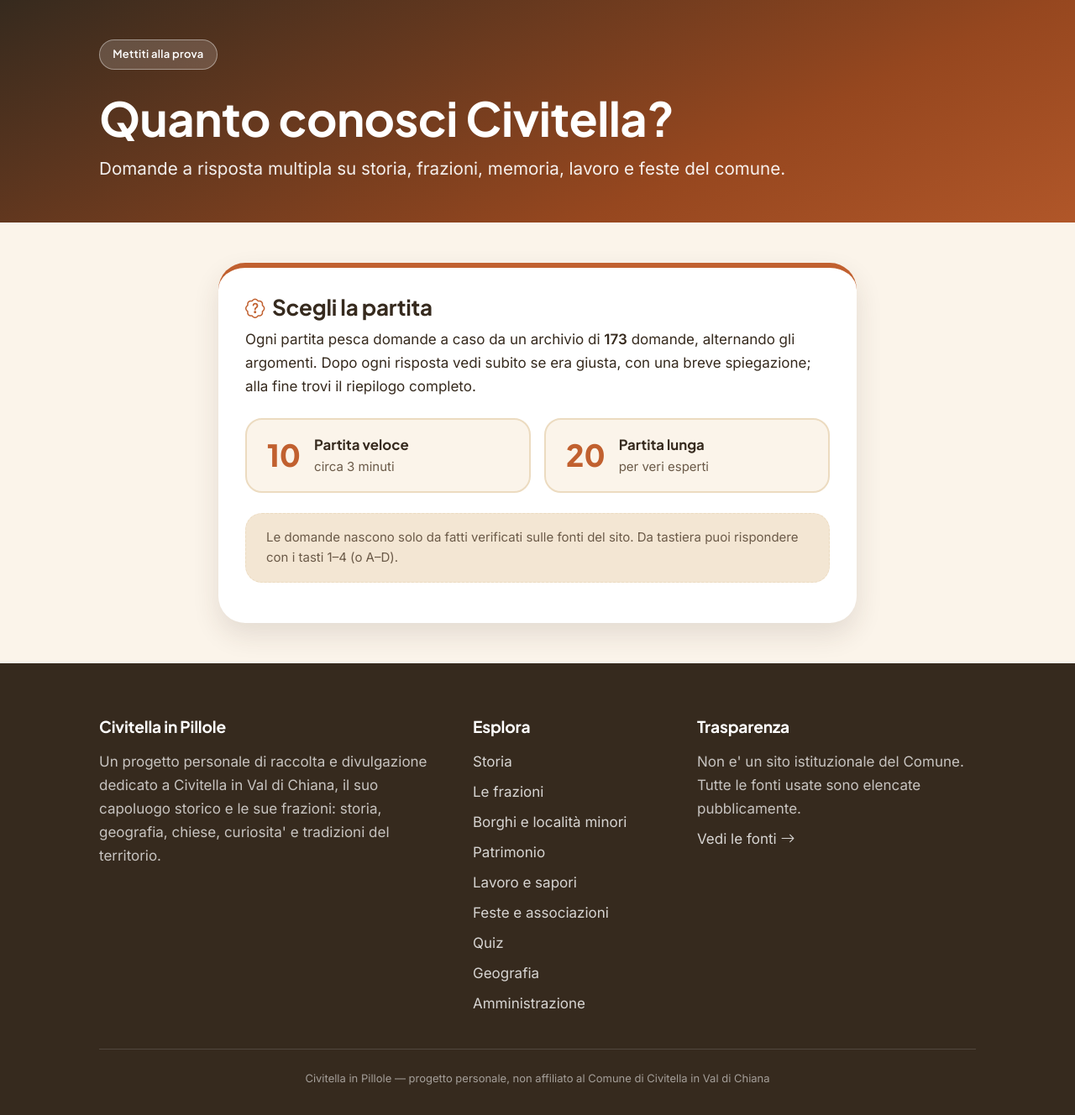
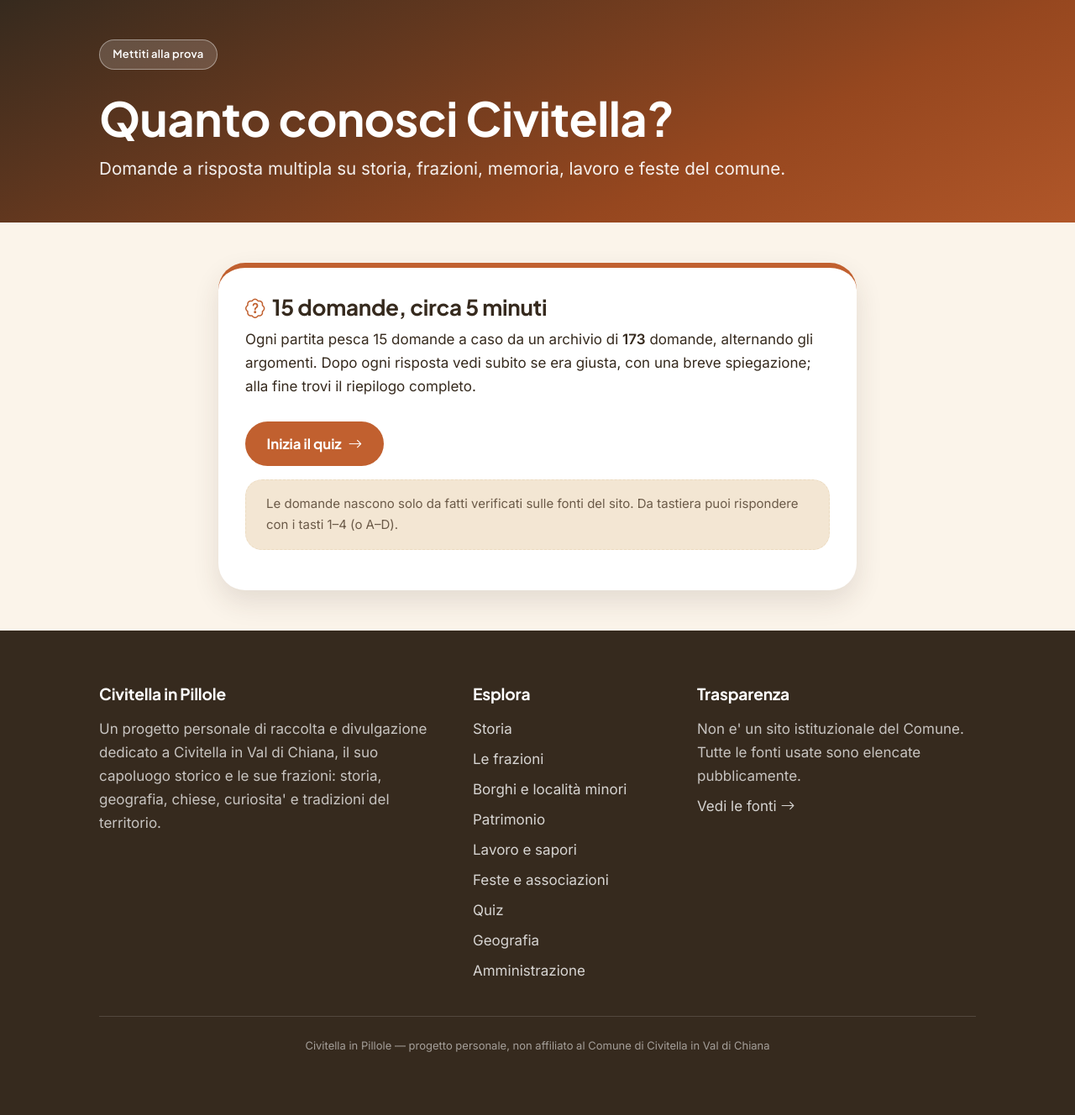
Before and after one commit to fabriziomartini/civitella-in-pillole, a PHP site: page /quiz.html in a window 1280 px wide. Shown: the part 74-1402 px from the top of the page at 84% size. After the commit the page ends 1327 px from the top, so only its background shows below. Run offline with PHP 8.4, Linux system fonts and the light colour scheme.

Commit message:
Quiz: una sola partita da 15 domande
Co-Authored-By: Claude Opus 5.5 <noreply@anthropic.com>
Claude-Session: https://claude.ai/code/session_01N2r2xFWRzMmLaN7zSKN2ii

```diff
--- a/css/warm-modern.css
+++ b/css/warm-modern.css
@@ -972,55 +972,16 @@ button:focus-visible {
   .wm-quiz-card { padding: var(--wm-space-5); border-radius: var(--wm-radius-md); }
 }
 
-.wm-quiz-start__choices {
-  display: grid;
-  grid-template-columns: 1fr;
-  gap: var(--wm-space-4);
-  margin: var(--wm-space-5) 0;
+.wm-btn.wm-quiz-begin {
+  margin: var(--wm-space-3) 0 var(--wm-space-4);
+  border: 0;
+  background: var(--wm-terracotta);
+  color: var(--wm-white);
+  font-size: 1.05rem;
+  cursor: pointer;
 }
 
-@media (min-width: 576px) {
-  .wm-quiz-start__choices { grid-template-columns: 1fr 1fr; }
-}
-
-.wm-quiz-choice {
-  display: flex;
-  align-items: center;
-  gap: var(--wm-space-4);
-  padding: var(--wm-space-4) var(--wm-space-5);
-  border: 2px solid var(--wm-sand);
-  border-radius: var(--wm-radius-md);
-  background: var(--wm-cream);
-  color: var(--wm-ink);
-  text-align: left;
-  cursor: pointer;
-  transition: border-color 0.15s ease, transform 0.15s ease, background-color 0.15s ease;
-}
-
-.wm-quiz-choice:hover { border-color: var(--wm-terracotta); background: var(--wm-white); transform: translateY(-2px); }
-
-.wm-quiz-choice__n {
-  font-family: var(--wm-font-display);
-  font-weight: 800;
-  font-size: 2.25rem;
-  line-height: 1;
-  color: var(--wm-terracotta);
-}
-
-.wm-quiz-choice__label {
-  display: flex;
-  flex-direction: column;
-  font-family: var(--wm-font-display);
-  font-weight: 700;
-  font-size: 1.05rem;
-}
-
-.wm-quiz-choice__label small {
-  font-family: var(--wm-font-body);
-  font-weight: 400;
-  font-size: var(--wm-fs-small);
-  color: var(--wm-ink-soft);
-}
+.wm-btn.wm-quiz-begin:hover { background: var(--wm-terracotta-deep); color: var(--wm-white); transform: translateY(-2px); }
 
 .wm-quiz-start__record {
   font-family: var(--wm-font-display);
@@ -1172,14 +1133,6 @@ button:focus-visible {
 .wm-btn.wm-quiz-next { margin-top: var(--wm-space-5); }
 .wm-btn.wm-quiz-next:hover,
 .wm-quiz-score__actions .wm-btn:hover { background: var(--wm-terracotta-deep); color: var(--wm-white); }
-
-.wm-quiz-score__actions .wm-btn--ghost {
-  background: transparent;
-  color: var(--wm-terracotta-deep);
-  box-shadow: inset 0 0 0 2px var(--wm-terracotta-tint);
-}
-
-.wm-quiz-score__actions .wm-btn--ghost:hover { background: var(--wm-cream-deep); color: var(--wm-terracotta-deep); }
 
 /* Risultato */
 .wm-quiz-score { text-align: center; }
--- a/js/quiz.js
+++ b/js/quiz.js
@@ -12,9 +12,10 @@
     feste: { nome: "Feste e sport", accento: "cultura" }
   };
   var LETTERE = ["A", "B", "C", "D"];
+  var LUNGHEZZA = 15;
   var CHIAVE_RECORD = "civitella-quiz-record";
 
-  var stato = { lunghezza: 10, domande: [], indice: 0, risposte: [] };
+  var stato = { lunghezza: LUNGHEZZA, domande: [], indice: 0, risposte: [] };
   var el = {};
 
   function mescola(lista) {
@@ -73,11 +74,8 @@
   }
 
   function aggiornaStart() {
-    var r = leggiRecord();
-    var parti = [];
-    if (r[10] !== undefined) parti.push("10 domande: " + r[10] + "/10");
-    if (r[20] !== undefined) parti.push("20 domande: " + r[20] + "/20");
-    el.record.textContent = parti.length ? "Il tuo record — " + parti.join(" · ") : "";
+    var r = leggiRecord()[LUNGHEZZA];
+    el.record.textContent = r !== undefined ? "Il tuo record: " + r + "/" + LUNGHEZZA : "";
     el.totale.textContent = window.QUIZ_DOMANDE.length;
   }
 
@@ -195,11 +193,10 @@
     if (!el.start || !window.QUIZ_DOMANDE) return;
 
     Array.prototype.forEach.call(document.querySelectorAll("[data-quiz-start]"), function (b) {
-      b.addEventListener("click", function () { inizia(parseInt(b.getAttribute("data-quiz-start"), 10)); });
+      b.addEventListener("click", function () { inizia(LUNGHEZZA); });
     });
     el.avanti.addEventListener("click", avanti);
     document.getElementById("quiz-rigioca").addEventListener("click", function () { inizia(stato.lunghezza); });
-    document.getElementById("quiz-cambia").addEventListener("click", function () { aggiornaStart(); mostra("start"); });
 
     // Tastiera: 1-4 o A-D per rispondere, Invio per andare avanti.
     document.addEventListener("keydown", function (e) {
--- a/quiz.html
+++ b/quiz.html
@@ -31,26 +31,17 @@
             <div class="wm-quiz">
 
                 <section id="quiz-start" class="wm-quiz-card wm-quiz-start" aria-labelledby="quiz-start-title">
-                    <h2 id="quiz-start-title" class="wm-h3"><i class="bi bi-patch-question"></i>Scegli la partita</h2>
-                    <p>Ogni partita pesca domande a caso da un archivio di <strong id="quiz-totale">oltre cento</strong> domande, alternando gli argomenti. Dopo ogni risposta vedi subito se era giusta, con una breve spiegazione; alla fine trovi il riepilogo completo.</p>
-                    <div class="wm-quiz-start__choices">
-                        <button type="button" class="wm-quiz-choice" data-quiz-start="10">
-                            <span class="wm-quiz-choice__n">10</span>
-                            <span class="wm-quiz-choice__label">Partita veloce<small>circa 3 minuti</small></span>
-                        </button>
-                        <button type="button" class="wm-quiz-choice" data-quiz-start="20">
-                            <span class="wm-quiz-choice__n">20</span>
-                            <span class="wm-quiz-choice__label">Partita lunga<small>per veri esperti</small></span>
-                        </button>
-                    </div>
+                    <h2 id="quiz-start-title" class="wm-h3"><i class="bi bi-patch-question"></i>15 domande, circa 5 minuti</h2>
+                    <p>Ogni partita pesca 15 domande a caso da un archivio di <strong id="quiz-totale">oltre cento</strong> domande, alternando gli argomenti. Dopo ogni risposta vedi subito se era giusta, con una breve spiegazione; alla fine trovi il riepilogo completo.</p>
+                    <button type="button" class="wm-btn wm-quiz-begin" data-quiz-start>Inizia il quiz <i class="bi bi-arrow-right"></i></button>
                     <p id="quiz-record" class="wm-quiz-start__record"></p>
                     <p class="wm-note">Le domande nascono solo da fatti verificati sulle fonti del sito. Da tastiera puoi rispondere con i tasti 1&ndash;4 (o A&ndash;D).</p>
                 </section>
 
                 <section id="quiz-play" hidden aria-label="Domanda in corso">
                     <div class="wm-quiz-progress">
-                        <span id="quiz-contatore" class="wm-quiz-progress__label">Domanda 1 di 10</span>
-                        <div id="quiz-barraWrap" class="wm-quiz-progress__track" role="progressbar" aria-label="Avanzamento" aria-valuemin="0" aria-valuenow="0" aria-valuemax="10">
+                        <span id="quiz-contatore" class="wm-quiz-progress__label">Domanda 1 di 15</span>
+                        <div id="quiz-barraWrap" class="wm-quiz-progress__track" role="progressbar" aria-label="Avanzamento" aria-valuemin="0" aria-valuenow="0" aria-valuemax="15">
                             <div id="quiz-barra" class="wm-quiz-progress__bar"></div>
                         </div>
                     </div>
@@ -69,11 +60,10 @@
                 <section id="quiz-result" hidden aria-labelledby="quiz-punteggio">
                     <div class="wm-quiz-card wm-quiz-score">
                         <p class="wm-quiz-score__label">Il tuo punteggio</p>
-                        <h2 id="quiz-punteggio" class="wm-quiz-score__value" tabindex="-1">0/10</h2>
+                        <h2 id="quiz-punteggio" class="wm-quiz-score__value" tabindex="-1">0/15</h2>
                         <p id="quiz-giudizio" class="wm-quiz-score__msg"></p>
                         <div class="wm-quiz-score__actions">
                             <button id="quiz-rigioca" type="button" class="wm-btn">Rigioca con nuove domande</button>
-                            <button id="quiz-cambia" type="button" class="wm-btn wm-btn--ghost">Cambia partita</button>
                         </div>
                     </div>
                     <h2 class="wm-h3 mt-5"><i class="bi bi-list-check"></i>Riepilogo</h2>
```
